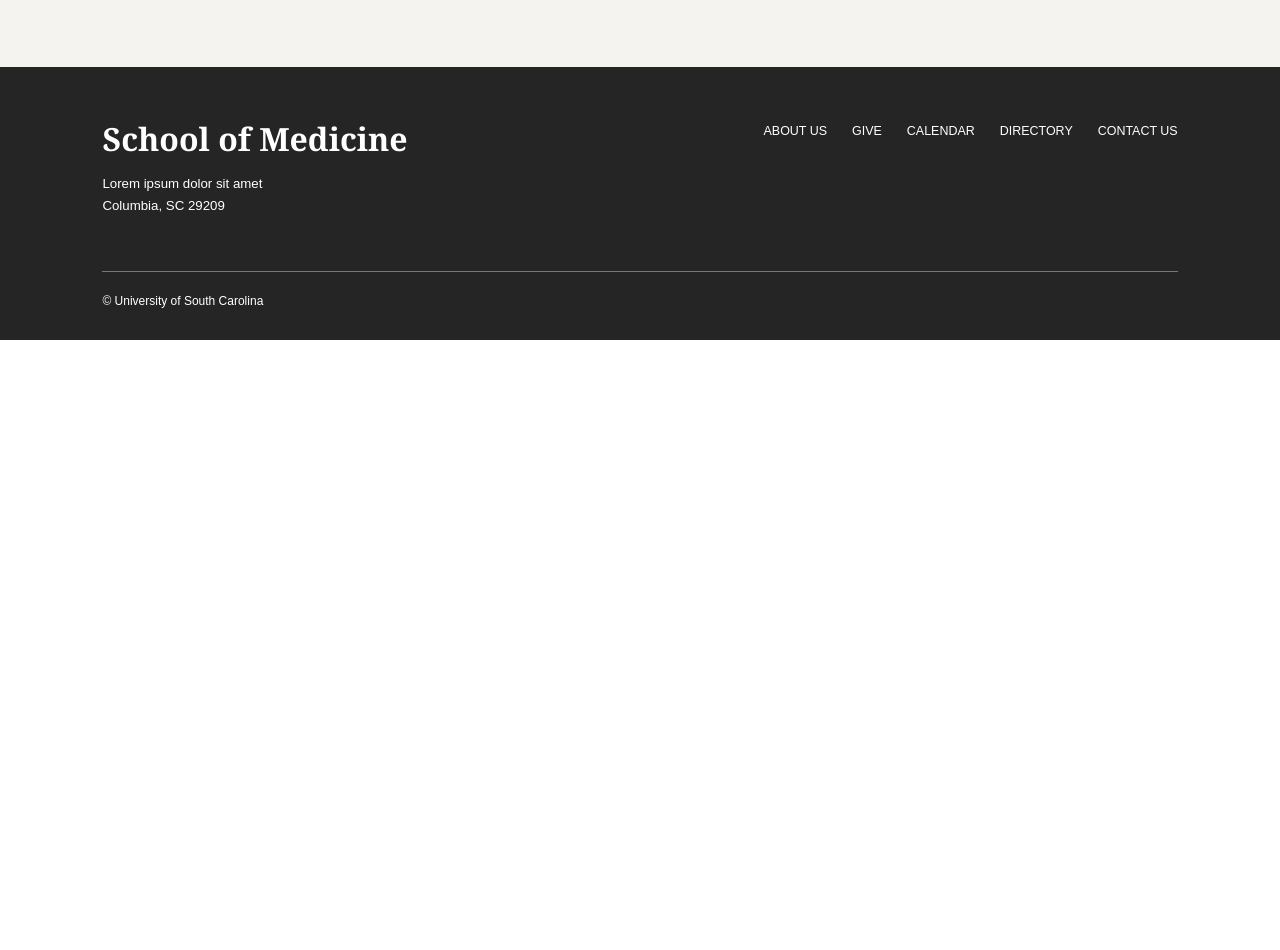
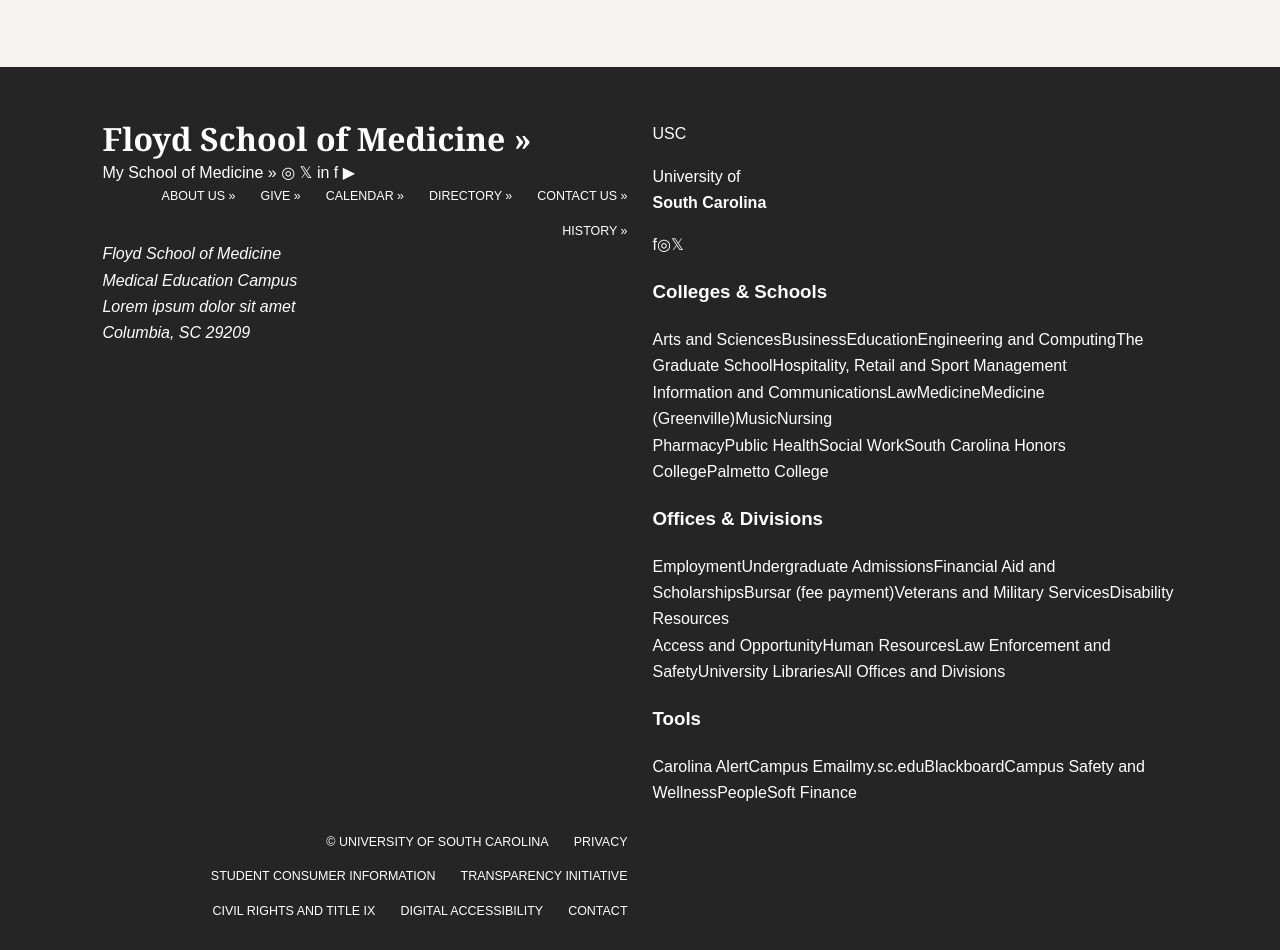
Before and after one commit to CSE-JordanC06/CSE-JordanC06.github.io, a plain HTML site: page csce 242/assignments/04recreate_css/index.html in a window 1280 px wide. Shown: the part 3620-4570 px from the top of the page. Before the commit the page ends 3960 px from the top, so only its background shows below. Drawn offline with Linux system fonts and the light colour scheme.

Commit message:
fixing the footers and the bottom links

```diff
--- a/csce 242/assignments/04recreate_css/index.html
+++ b/csce 242/assignments/04recreate_css/index.html
@@ -73,9 +73,43 @@
     </main>
 
     <footer>
-        <div><a class="footer-title" href="#">School of Medicine</a><p>Lorem ipsum dolor sit amet<br>Columbia, SC 29209</p></div>
-        <nav aria-label="Footer navigation"><a href="#">About Us</a><a href="#">Give</a><a href="#">Calendar</a><a href="#">Directory</a><a href="#">Contact Us</a></nav>
-        <p class="copyright">&copy; University of South Carolina</p>
+        <section class="medicine-footer">
+            <div class="medicine-brand">
+                <a class="footer-title" href="#">Floyd School of Medicine &raquo;</a>
+                <div class="social-row">
+                    <a class="medicine-button" href="#">My School of Medicine &raquo;</a>
+                    <a href="#" aria-label="Instagram">◎</a>
+                    <a href="#" aria-label="X">𝕏</a>
+                    <a href="#" aria-label="LinkedIn">in</a>
+                    <a href="#" aria-label="Facebook">f</a>
+                    <a href="#" aria-label="YouTube">▶</a>
+                </div>
+            </div>
+            <nav class="medicine-links" aria-label="School links">
+                <a href="#">About Us &raquo;</a><a href="#">Give &raquo;</a>
+                <a href="#">Calendar &raquo;</a><a href="#">Directory &raquo;</a>
+                <a href="#">Contact Us &raquo;</a><a href="#">History &raquo;</a>
+            </nav>
+            <address>
+                <a href="#">Floyd School of Medicine<br>Medical Education Campus</a><br>
+                Lorem ipsum dolor sit amet<br>
+                Columbia, SC 29209
+            </address>
+        </section>
+        <section class="university-footer">
+            <div class="usc-footer-top">
+                <div class="university-name"><span class="usc-logo">USC</span><p>University of<br><strong>South Carolina</strong></p></div>
+                <div class="usc-socials"><a href="#" aria-label="Facebook">f</a><a href="#" aria-label="Instagram">◎</a><a href="#" aria-label="X">𝕏</a></div>
+            </div>
+            <div class="footer-columns">
+                <div class="directory-column colleges"><h3>Colleges &amp; Schools</h3><div class="link-columns"><div><a href="#">Arts and Sciences</a><a href="#">Business</a><a href="#">Education</a><a href="#">Engineering and Computing</a><a href="#">The Graduate School</a><a href="#">Hospitality, Retail and Sport Management</a></div><div><a href="#">Information and Communications</a><a href="#">Law</a><a href="#">Medicine</a><a href="#">Medicine (Greenville)</a><a href="#">Music</a><a href="#">Nursing</a></div><div><a href="#">Pharmacy</a><a href="#">Public Health</a><a href="#">Social Work</a><a href="#">South Carolina Honors College</a><a href="#">Palmetto College</a></div></div></div>
+                <div class="directory-column offices"><h3>Offices &amp; Divisions</h3><div class="link-columns"><div><a href="#">Employment</a><a href="#">Undergraduate Admissions</a><a href="#">Financial Aid and Scholarships</a><a href="#">Bursar (fee payment)</a><a href="#">Veterans and Military Services</a><a href="#">Disability Resources</a></div><div><a href="#">Access and Opportunity</a><a href="#">Human Resources</a><a href="#">Law Enforcement and Safety</a><a href="#">University Libraries</a><a href="#">All Offices and Divisions</a></div></div></div>
+                <div class="directory-column tools"><h3>Tools</h3><a href="#">Carolina Alert</a><a href="#">Campus Email</a><a href="#">my.sc.edu</a><a href="#">Blackboard</a><a href="#">Campus Safety and Wellness</a><a href="#">PeopleSoft Finance</a></div>
+            </div>
+        </section>
+        <nav class="legal-footer" aria-label="Legal links">
+            <a href="#">&copy; University of South Carolina</a><a href="#">Privacy</a><a href="#">Student Consumer Information</a><a href="#">Transparency Initiative</a><a href="#">Civil Rights and Title IX</a><a href="#">Digital Accessibility</a><a href="#">Contact</a>
+        </nav>
     </footer>
 </body>
 </html>
```
